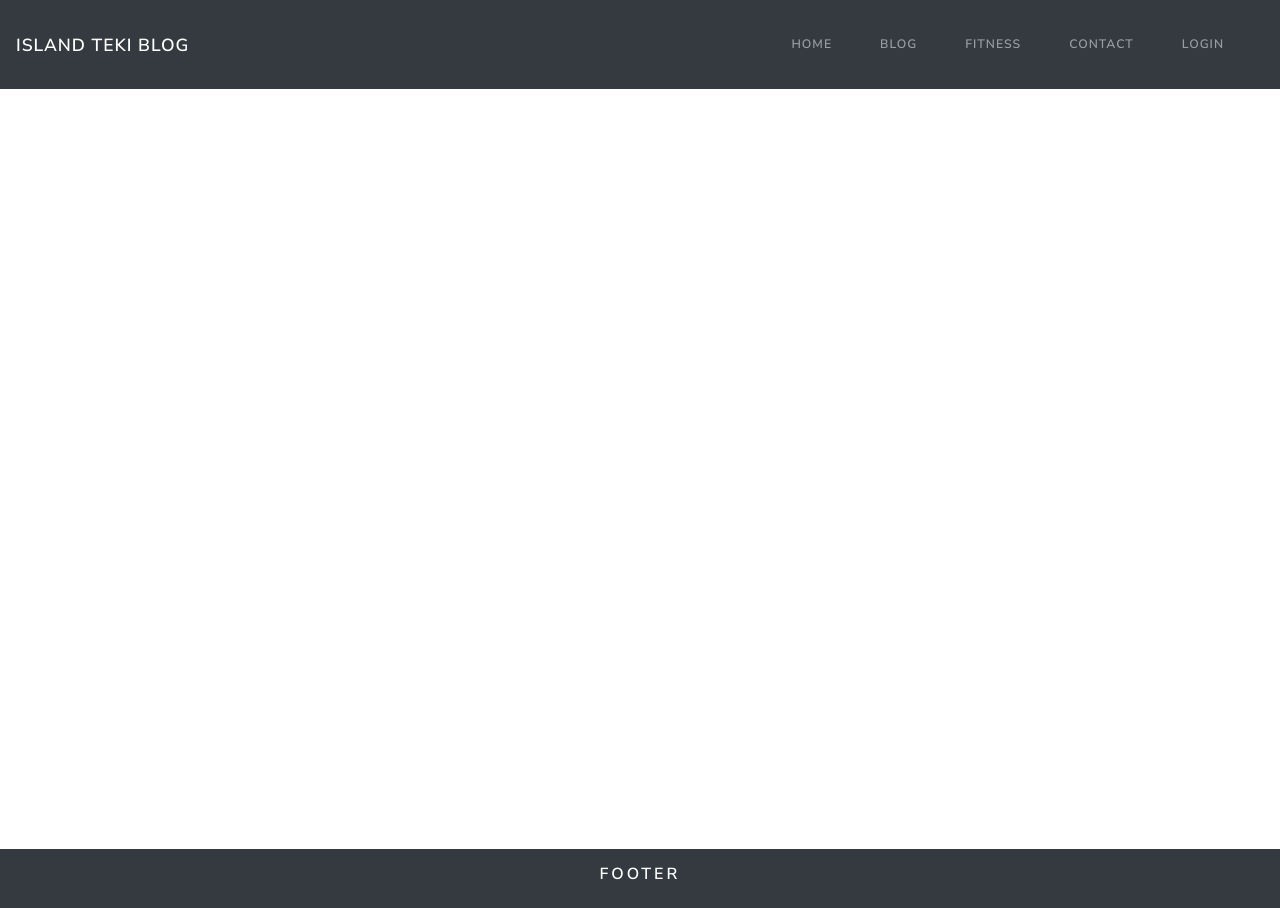
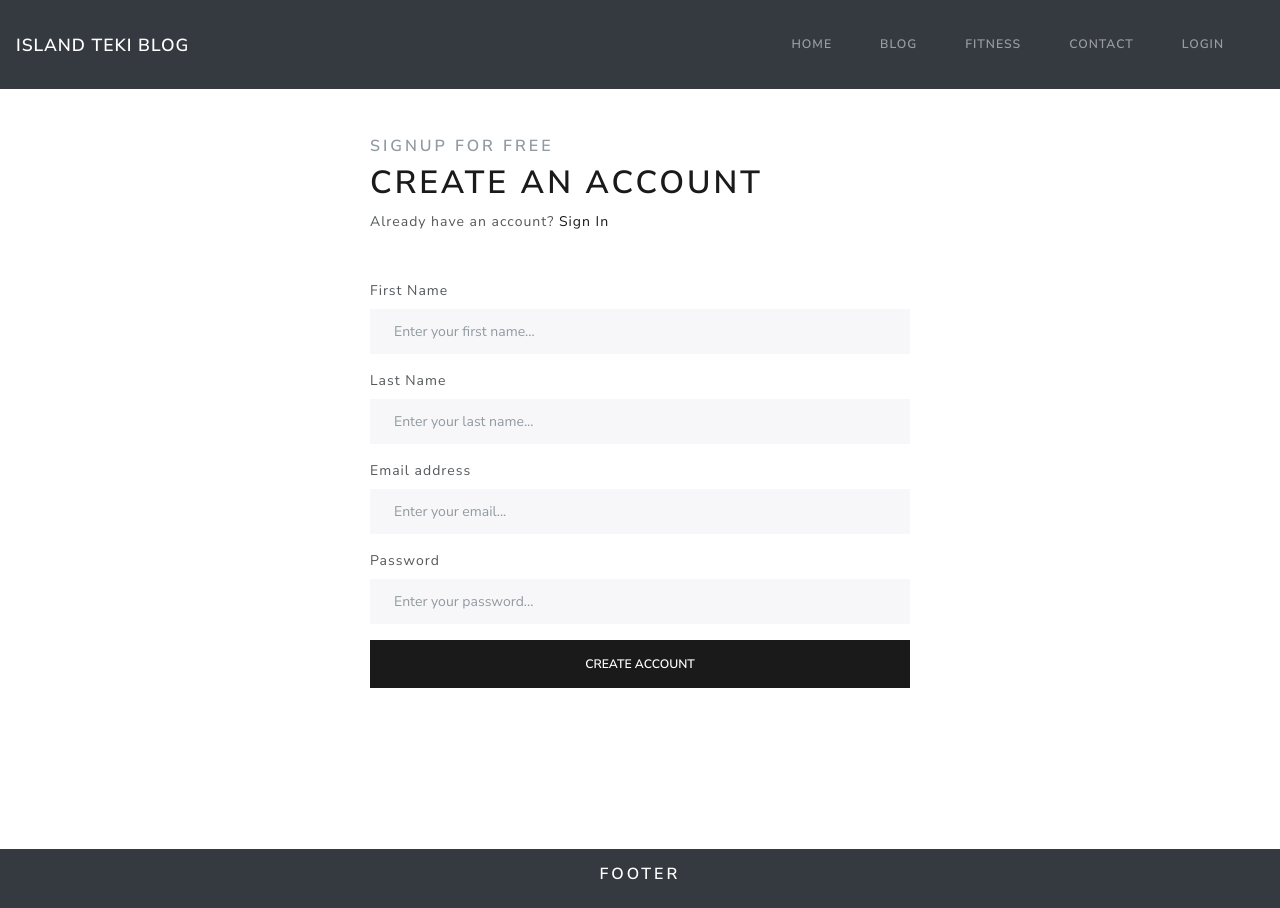
Before and after one commit to IslandTeki18/MERN-personal_blog_v1, a React (Create React App) app in the folder frontend/: page /registration in a window 1280 px wide. Built offline with nearby package versions, Linux system fonts and the light colour scheme.

Commit message:
created registration screen ui, fixed up some ui changes to login screen and home screen

```diff
--- /dev/null
+++ b/frontend/src/components/FitnessCard.js
@@ -0,0 +1,18 @@
+import React from "react";
+
+const FitnessCard = ({ fitImage, fitDescription, fitIndex }) => {
+    return (
+        <div className="card">
+            <img
+                src={`${fitImage}`}
+                className="card-img-top"
+                alt={`Fitness pic-${fitIndex}`}
+            />
+            <div className="card-body">
+                <p className="card-text">{fitDescription}</p>
+            </div>
+        </div>
+    );
+};
+
+export default FitnessCard;
--- a/frontend/src/screens/HomeScreen.js
+++ b/frontend/src/screens/HomeScreen.js
@@ -1,10 +1,10 @@
 import { useDispatch, useSelector } from "react-redux";
-import { Link } from "react-router-dom";
 import { listPosts } from "../actions/postActions";
 import Loader from "../components/Loader";
 import Message from "../components/Message";
 import { useEffect } from "react";
 import PostCard from "../components/PostCard";
+import FitnessCard from "../components/FitnessCard";
 
 const HomeScreen = () => {
     const dispatch = useDispatch();
@@ -17,7 +17,7 @@ const HomeScreen = () => {
         dispatch(listPosts());
     }, [dispatch]);
 
-    const renderPosts = () => {
+    const renderBlogPosts = () => {
         return (
             <>
                 {posts.map((post) => (
@@ -28,9 +28,13 @@ const HomeScreen = () => {
                         createdAt={post.createdAt}
                         summary={post.summary}
                     />
-                ))}
+                )).slice(0, 3)}
             </>
         );
+    };
+
+    const renderFItnessPosts = () => {
+        return <h1>Nothing here yet...</h1>;
     };
 
     return (
@@ -73,12 +77,25 @@ const HomeScreen = () => {
                         </div>
                         <div className="row">
                             <div className="col-xs-12 col-sm-6 col-md-4 col-lg-4">
-                                {renderPosts()}
+                                {renderBlogPosts()}
                             </div>
                         </div>
                     </div>
                 </section>
             )}
+            <hr />
+            <section id="home-fitness-list-section">
+                <div className="container py-4">
+                    <div className="text-center pb-3">
+                        <h3>My Fitness Journey</h3>
+                    </div>
+                    <div className="row">
+                        <div className="col-xs-12 col-sm-6 col-md-4 col-lg-4">
+                            {renderFItnessPosts()}
+                        </div>
+                    </div>
+                </div>
+            </section>
         </>
     );
 };
--- a/frontend/src/screens/LoginScreen.js
+++ b/frontend/src/screens/LoginScreen.js
@@ -1,17 +1,22 @@
-import React from "react";
+import { useEffect, useState } from "react";
 import { Link } from "react-router-dom";
 
 const LoginScreen = () => {
+    const [email, setEmail] = useState("");
+    const [password, setPassword] = useState("");
 
-    const submitHandler = ( ) => {
-        console.log("User Logged In")
-    }
+    useEffect(() => {
+        window.scrollTo(0, 0);
+    }, []);
+
+    const submitHandler = () => {
+        console.log("User Logged In");
+    };
     return (
-    <>
-      <div className="containter my-5">
+        <div className="container mt-5">
             <div className="row">
                 <div className="col-md-6 offset-md-3">
-            <h2 className="text-center mb-5">Sign In</h2>
+                    <h1 className="mb-5">Sign In</h1>
                     <form onSubmit={submitHandler}>
                         <div className="form-group">
                             <label htmlFor="emailInput">Email Address</label>
@@ -19,7 +24,9 @@ const LoginScreen = () => {
                                 type="email"
                                 className="form-control"
                                 id="emailInput"
-                  aria-describedby="emailHelp"
+                                placeholder="Enter email here..."
+                                value={email}
+                                onChange={(e) => setEmail(e.target.value)}
                             />
                         </div>
                         <div className="form-group">
@@ -28,17 +35,22 @@ const LoginScreen = () => {
                                 type="password"
                                 className="form-control"
                                 id="passwordInput"
+                                placeholder="Enter password here..."
+                                value={password}
+                                onChange={(e) => setPassword(e.target.value)}
                             />
                         </div>
                         <button type="submit" className="btn btn-primary">
-                Submit
+                            Login
                         </button>
                     </form>
-            <p className="mt-3">Don't have an account? <Link to="/registration">Sign up</Link> here!</p>
+                    <p className="mt-5">
+                        Don't have an account?{" "}
+                        <Link to="/registration">Sign up</Link>
+                    </p>
                 </div>
             </div>
         </div>
-    </>
     );
 };
 
--- a/frontend/src/screens/RegistrationScreen.js
+++ b/frontend/src/screens/RegistrationScreen.js
@@ -1,10 +1,94 @@
-import React from 'react';
+import { useState } from "react";
+import { Link } from "react-router-dom";
 
 const RegistrationScreen = () => {
+    const [firstName, setFirstName] = useState("");
+    const [lastName, setLastName] = useState("");
+    const [email, setEmail] = useState("");
+    const [password, setPassword] = useState("");
+
+    const submitHandler = (e) => {
+        e.preventDefault();
+        console.log("Account Created!");
+    };
+
     return (
-        <div>
-
-        </div>
+        <section className="py-5">
+            <div className="container">
+                <div className="row">
+                    <div className="col-md-6 offset-md-3">
+                        <h5 className="text-muted">Signup for free</h5>
+                        <h1 className="mb-2">Create an Account</h1>
+                        <p className="mb-5">
+                            Already have an account?{" "}
+                            <Link to="login">Sign In</Link>
+                        </p>
+                        <form submit={submitHandler}>
+                            <div className="form-group">
+                                <label htmlFor="firstNameInput">
+                                    First Name
+                                </label>
+                                <input
+                                    type="text"
+                                    className="form-control"
+                                    id="firstNameInput"
+                                    placeholder="Enter your first name..."
+                                    value={firstName}
+                                    onChange={(e) =>
+                                        setFirstName(e.target.value)
+                                    }
+                                />
+                            </div>
+                            <div className="form-group">
+                                <label htmlFor="lastNameInput">Last Name</label>
+                                <input
+                                    type="text"
+                                    className="form-control"
+                                    id="lastNameInput"
+                                    placeholder="Enter your last name..."
+                                    value={lastName}
+                                    onChange={(e) =>
+                                        setLastName(e.target.value)
+                                    }
+                                />
+                            </div>
+                            <div className="form-group">
+                                <label htmlFor="emailInput">
+                                    Email address
+                                </label>
+                                <input
+                                    type="email"
+                                    className="form-control"
+                                    id="emailInput"
+                                    placeholder="Enter your email..."
+                                    value={email}
+                                    onChange={(e) => setEmail(e.target.value)}
+                                />
+                            </div>
+                            <div className="form-group">
+                                <label htmlFor="passwordInput">Password</label>
+                                <input
+                                    type="password"
+                                    className="form-control"
+                                    id="passwordInput"
+                                    placeholder="Enter your password..."
+                                    value={password}
+                                    onChange={(e) =>
+                                        setPassword(e.target.value)
+                                    }
+                                />
+                            </div>
+                            <button
+                                type="submit"
+                                className="btn btn-primary btn-block"
+                            >
+                                Create Account
+                            </button>
+                        </form>
+                    </div>
+                </div>
+            </div>
+        </section>
     );
 };
 
```
Also changed, not shown: 1 other file (tests, documents, lock files or other folders). Lines whose indentation alone changed are shown as unchanged.
